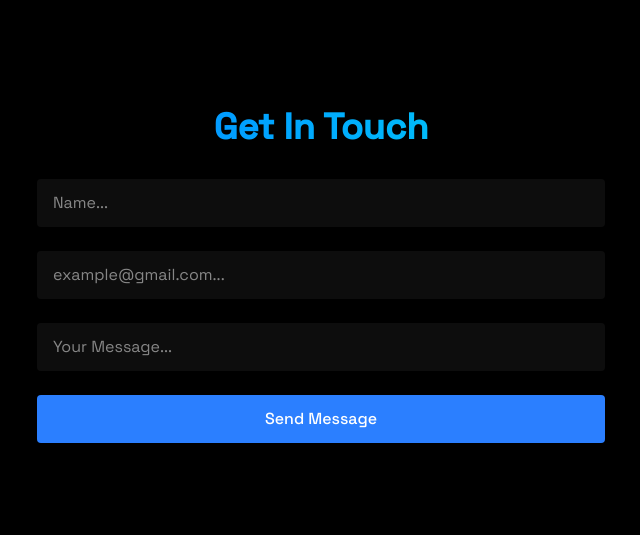
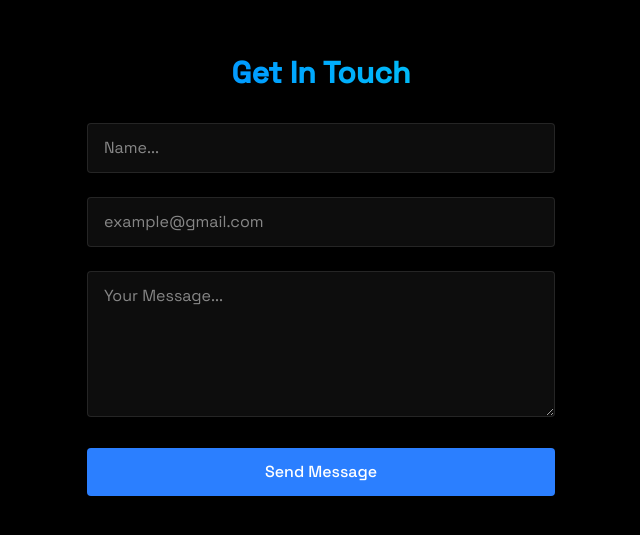
Before and after one commit to SantanderFerrari/c_m_portfolio_site, a React (Vite) app: page / in a window 1280 px wide. Shown: the part 2525-3060 px from the top of the page, without its empty margins (319-959 px from the left). Built offline with nearby package versions, Linux system fonts and the light colour scheme.

Commit message:
Update contact form

```diff
--- a/src/components/sections/Contact.jsx
+++ b/src/components/sections/Contact.jsx
@@ -3,7 +3,7 @@ import { RevealOnScroll } from "../RevealOnScroll";
 import emailjs from "emailjs-com";
 
 export const Contact = () => {
-  const [formData, sentFormData] = useState({
+  const [formData, setFormData] = useState({
     name: "",
     email: "",
     message: "",
@@ -21,7 +21,7 @@ export const Contact = () => {
       )
       .then((result) => {
         alert("Message Sent!");
-        sentFormData({ name: "", email: "", message: "" });
+        setFormData({ name: "", email: "", message: "" });
       })
       .catch(() => alert("Oops! Something went wrong. Please try again."));
   };
@@ -32,9 +32,9 @@ export const Contact = () => {
       className="min-h-screen flex items-center justify-center py-20"
     >
       <RevealOnScroll>
-        <div className="px-4 w-150">
-          <h2 className="text-4xl font-bold mb-8 bg-gradient-to-r from-blue-500 to-cyan-400 bg-clip-text text-transparent text-center">
-            {""}
+        <div className="px-4 w-full min-w-[300px] md:w-[500px] sm:w-2/3 p-6">
+          <h2 className="text-3xl font-bold mb-8 bg-gradient-to-r from-blue-500 to-cyan-400 bg-clip-text text-transparent text-center">
+            {" "}
             Get In Touch
           </h2>
           <form className="space-y-6" onSubmit={handleSubmit}>
@@ -45,10 +45,10 @@ export const Contact = () => {
                 name="name"
                 required
                 value={formData.name}
-                className="w-full bg-white/5 border-white/10 rounded px-4 py-3 text-white transition focus:outline-none focus:border-blue-500 focus:bg-blue-500/5"
+                className="w-full bg-white/5 border border-white/10 rounded px-4 py-3 text-white transition focus:outline-none focus:border-blue-500 focus:bg-blue-500/5"
                 placeholder="Name..."
                 onChange={(e) =>
-                  sentFormData({ ...formData, name: e.target.value })
+                  setFormData({ ...formData, name: e.target.value })
                 }
               />
             </div>
@@ -60,28 +60,29 @@ export const Contact = () => {
                 name="email"
                 required
                 value={formData.email}
-                className="w-full bg-white/5 border-white/10 rounded px-4 py-3 text-white transition focus:outline-none focus:border-blue-500 focus:bg-blue-500/5"
-                placeholder="example@gmail.com..."
+                className="w-full bg-white/5 border border-white/10 rounded px-4 py-3 text-white transition focus:outline-none focus:border-blue-500 focus:bg-blue-500/5"
+                placeholder="example@gmail.com"
                 onChange={(e) =>
-                  sentFormData({ ...formData, email: e.target.value })
+                  setFormData({ ...formData, email: e.target.value })
                 }
               />
             </div>
 
             <div className="relative">
-              <input
+              <textarea
                 id="message"
                 name="message"
                 required
                 rows={5}
                 value={formData.message}
-                className="w-full bg-white/5 border-white/10 rounded px-4 py-3 text-white transition focus:outline-none focus:border-blue-500 focus:bg-blue-500/5"
+                className="w-full bg-white/5 border border-white/10 rounded px-4 py-3 text-white transition focus:outline-none focus:border-blue-500 focus:bg-blue-500/5"
                 placeholder="Your Message..."
                 onChange={(e) =>
-                  sentFormData({ ...formData, message: e.target.value })
+                  setFormData({ ...formData, message: e.target.value })
                 }
               />
             </div>
+
             <button
               type="submit"
               className="w-full bg-blue-500 text-white py-3 px-6 rounded font-medium transition relative overflow-hidden hover:-translate-y-0.5 hover:shadow-[0_0_15px_rgba(59,130,246,0.4)]"
```
